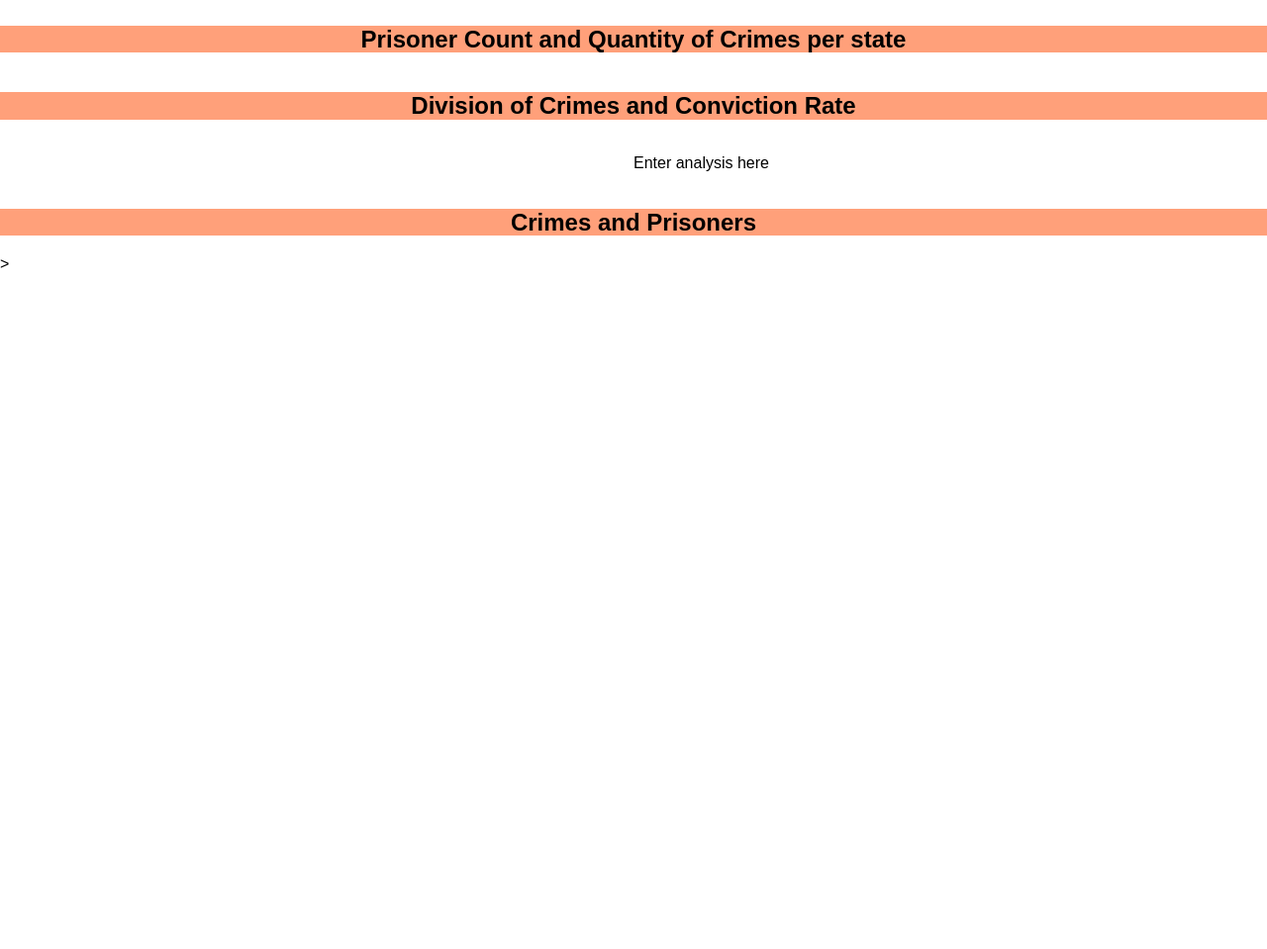
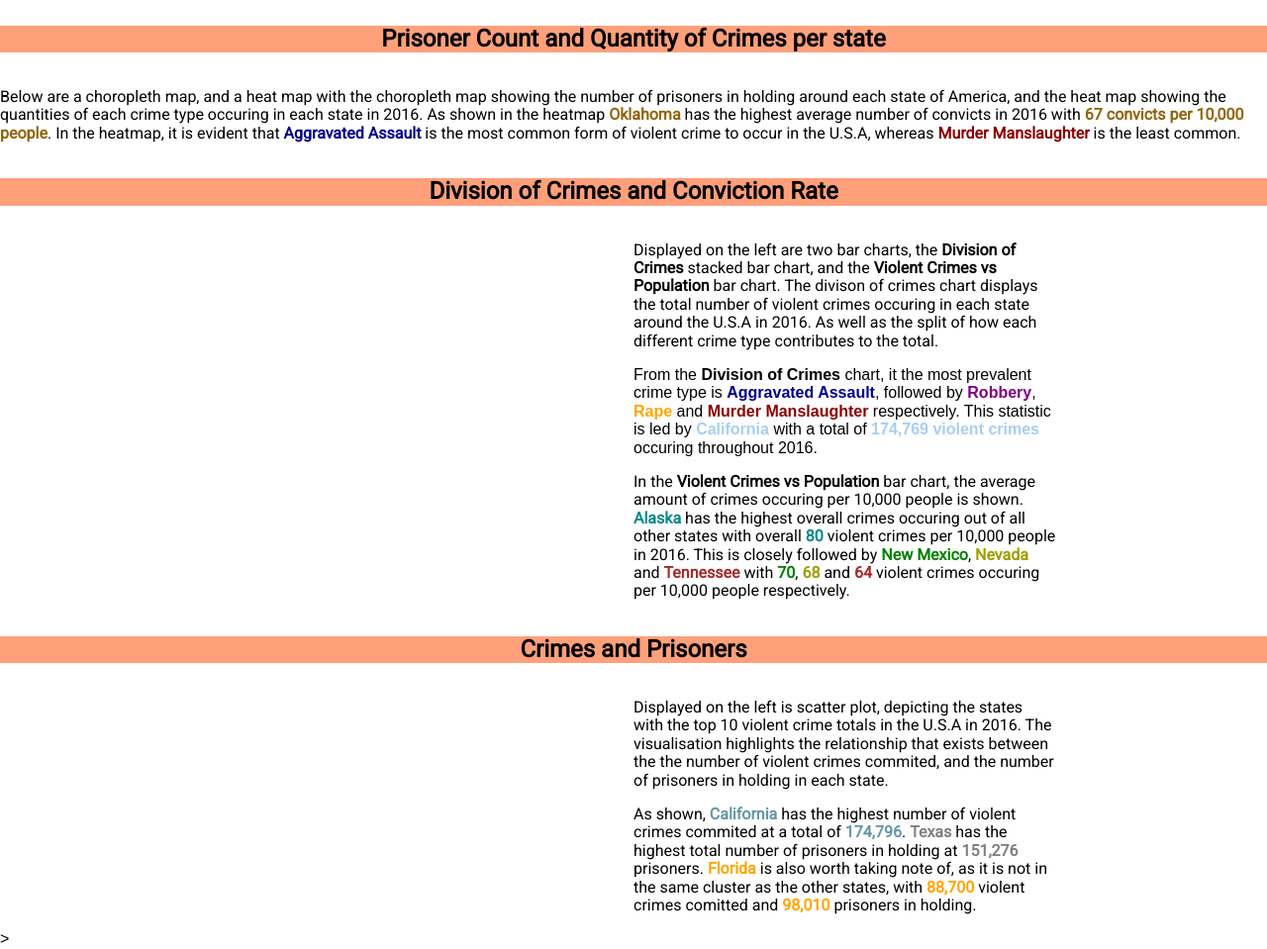
Before and after one commit to Troydehn/Assignment2, a plain HTML site: page index.html in a window 1280 px wide. Shown: the part 74-1033 px from the top of the page at 99% size. Before the commit the page ends 800 px from the top, so only its background shows below. Drawn offline with nearby package versions, Linux system fonts and the light colour scheme; a script that the page names is missing.

Commit message:
Changed fonts

```diff
--- a/DoC.json
+++ b/DoC.json
@@ -1,6 +1,6 @@
 {
     "$schema": "https://vega.github.io/schema/vega-lite/v5.json",
-    "data": {"url": "https://raw.githubusercontent.com/Troydehn/Assignment2/master/Processing/division_of_crimes.csv"},
+    "data": {"url": "https://raw.githubusercontent.com/Troydehn/Assignment2/master/Processing/division_of_crime_total.csv"},
     "title": "Division of Crime",
     "mark": "bar",
     "width": 500,
--- a/index.html
+++ b/index.html
@@ -14,14 +14,25 @@
     <!-- Pure Css-->
     <link rel="stylesheet" href="https://unpkg.com/purecss@2.0.6/build/pure-min.css" integrity="sha384-Uu6IeWbM+gzNVXJcM9XV3SohHtmWE+3VGi496jvgX1jyvDTXfdK+rfZc8C1Aehk5" crossorigin="anonymous">
 
+    <!-- Google's Font-->
+    <link rel="preconnect" href="https://fonts.googleapis.com">
+    <link rel="preconnect" href="https://fonts.gstatic.com" crossorigin>
+    <link href="https://fonts.googleapis.com/css2?family=Roboto:wght@300;400&display=swap" rel="stylesheet">
+
     <style>
         h1{
             text-align: center;
+            font-family: 'Roboto', sans-serif;
         }
 
         h2{
             text-align: center;
             background-color: lightsalmon;
+            font-family: 'Roboto', sans-serif;
+        }
+
+        p{
+            font-family: 'Roboto', sans-serif;
         }
 
         .visualisation{
@@ -30,10 +41,17 @@
             background-color: white;
 
         }
+
+        .page{
+            width: 200;
+            height: 2000;
+        }
+
     </style>
 </head>
 
 <body>
+    <div class="page">
         <div class="visualisation">
             <!-- Title Grid -->
             <div class="pure-g">
@@ -47,6 +65,15 @@
             <div class = "pure-g">
                 <div class="pure-u-1-1">
                     <h2>Prisoner Count and Quantity of Crimes per state</h2>
+                </div>
+                <div class="pure-u-1-1">
+                    <p>
+                        Below are a choropleth map, and a heat map with the choropleth map showing the number of prisoners in holding around each state of America,
+                        and the heat map showing the quantities of each crime type occuring in each state in 2016. As shown in the heatmap <span style = "font-weight:bold; color:rgb(146, 99, 11)">Oklahoma</span>
+                        has the highest average number of convicts in 2016 with <span style = "font-weight:bold; color:rgb(146, 99, 11)">67 convicts per 10,000 people</span>. In the heatmap, it is evident that
+                        <span style = "font-weight:bold; color:darkblue">Aggravated Assault</span> is the most common form of violent crime to occur in the U.S.A, whereas
+                        <span style = "font-weight:bold; color:darkred">Murder Manslaughter</span> is the least common.
+                    </p>
                 </div>
                 <div class="pure-u-1-2">
                     <div id="map">
@@ -67,9 +94,18 @@
                         <div id="DoC">
                         </div>
                     </div>
-                <div class="pure-u-1-2">
+                    <div class="pure-u-1-3">
                         <div>
-                        <p>Enter analysis here</p>
+                            <p class = "analysis_right">
+                                Displayed on the left are two bar charts, the <span style = "font-weight:bold;">Division of Crimes</span> stacked bar chart,
+                                and the <span style = "font-weight:bold;">Violent Crimes vs Population</span> bar chart. The divison of crimes chart displays the
+                                total number of violent crimes occuring in each state around the U.S.A in 2016. As well as the split
+                                of how each different crime type contributes to the total.
+                            </p>
+                                From the <span style = "font-weight:bold;">Division of Crimes</span> chart, it the most prevalent crime type is <span style = "font-weight:bold; color:darkblue;">Aggravated Assault</span>,
+                                followed by <span style = "font-weight:bold; color:purple;">Robbery</span>, <span style = "font-weight:bold; color:orange">Rape</span> and <span style = "font-weight:bold; color: darkred">Murder Manslaughter</span>
+                                respectively. This statistic is led by <span style = "font-weight:bold; color:#a7cef1;">California</span> with a total of
+                                <span style = "font-weight:bold; color:#a7cef1">174,769 violent crimes </span>occuring throughout 2016.
                         </div>
                     </div>
 
@@ -79,6 +115,16 @@
                     </div>
                 </div>
 
+                <div class="pure-u-1-3">
+                    <p>
+                        In the <span style = "font-weight:bold;">Violent Crimes vs Population</span> bar chart, the average amount of crimes occuring per
+                        10,000 people is shown. <span style = "font-weight:bold; color:darkcyan">Alaska</span> has the highest overall crimes occuring out of all other states with overall
+                        <span style = "font-weight:bold; color:darkcyan">80</span> violent crimes per 10,000 people in 2016. This is closely followed by <span style = "font-weight:bold; color:green">New Mexico</span>,
+                        <span style = "font-weight:bold; color:rgb(158, 158, 2)">Nevada</span> and <span style = "font-weight:bold; color: brown">Tennessee</span> with <span style = "font-weight:bold; color:green">70</span>,
+                        <span style = "font-weight:bold; color:rgb(158, 158, 2)">68</span> and <span style = "font-weight:bold; color:brown">64</span> violent crimes occuring per 10,000 people respectively.
+
+                    </p>
+                </div>
 
 
             </div>
@@ -92,9 +138,23 @@
                     <div id="scatterplot">
                     </div>
                 </div>
+
+                <div class="pure-u-1-3">
+                    <p>
+                        Displayed on the left is scatter plot, depicting the states with the top 10 violent crime totals in the U.S.A in 2016. The visualisation
+                        highlights the relationship that exists between the the number of violent crimes commited, and the number of prisoners in holding in each state.
+                    </p>
+                    <p>
+                        As shown, <span style = "font-weight:bold; color:rgb(103, 151, 167)">California</span> has the highest number of violent crimes commited at
+                        a total of <span style = "font-weight:bold; color:rgb(103, 151, 167)">174,796</span>. <span style = "font-weight:bold; color:grey">Texas</span> has
+                        the highest total number of prisoners in holding at <span style = "font-weight:bold; color:gray">151,276</span> prisoners. <span style = "font-weight:bold; color:orange">Florida</span>
+                        is also worth taking note of, as it is not in the same cluster as the other states, with <span style = "font-weight:bold; color:orange">88,700</span> violent crimes comitted and
+                        <span style = "font-weight:bold; color:orange">98,010</span> prisoners in holding.
+                    </p>
+                </div>
             </div>>
         </div>
-
+    </div>
 </body>
 
 </html>
--- a/scatterplot.json
+++ b/scatterplot.json
@@ -30,5 +30,7 @@
         {"field": "Prisoners", "type": "quantitative"},
         {"field": "Violent Crime Total", "type": "quantitative"}
     ]
-    }
+    },
+    "transform": [
+    ]
   }
```
Lines whose indentation alone changed are shown as unchanged.
